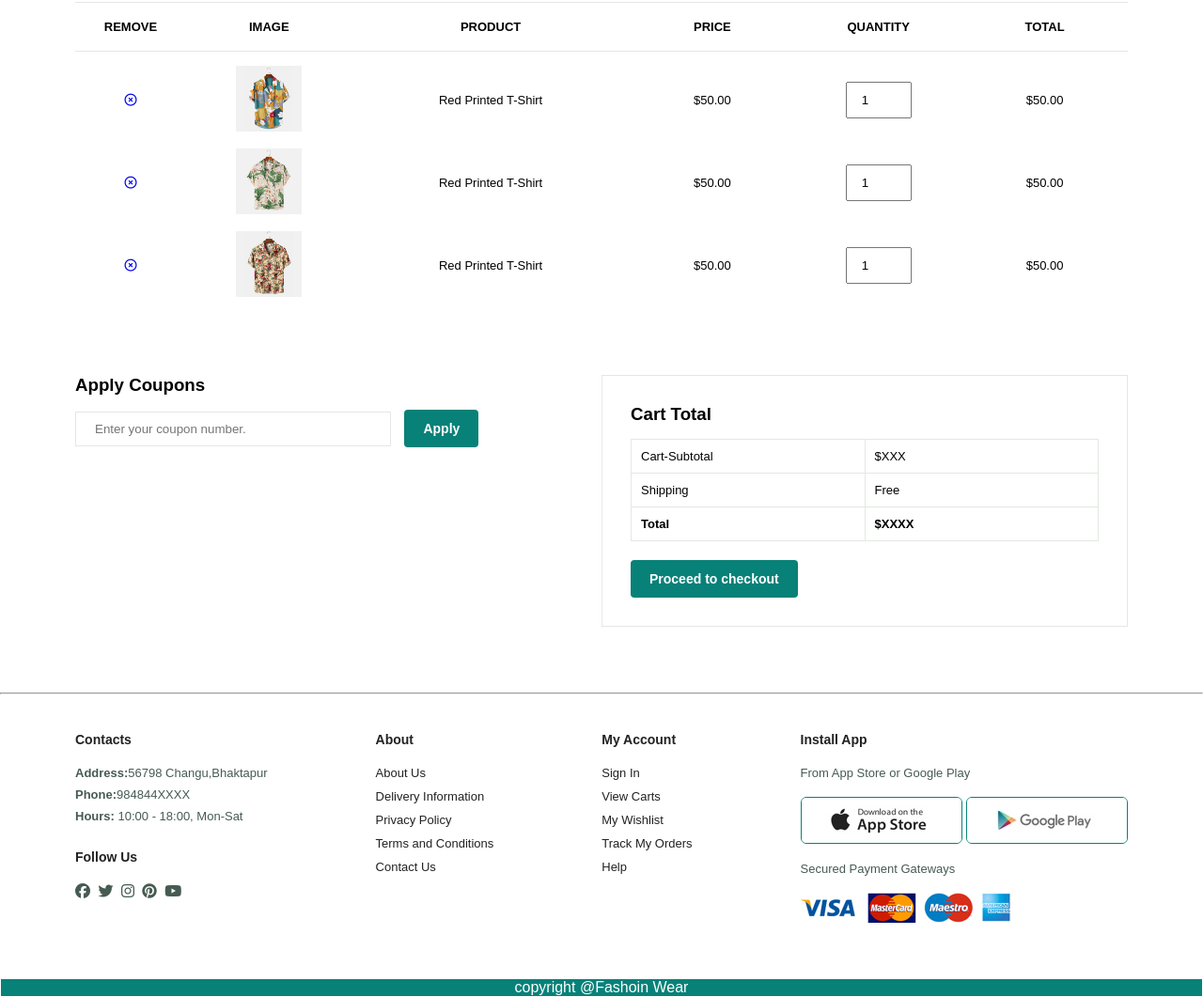
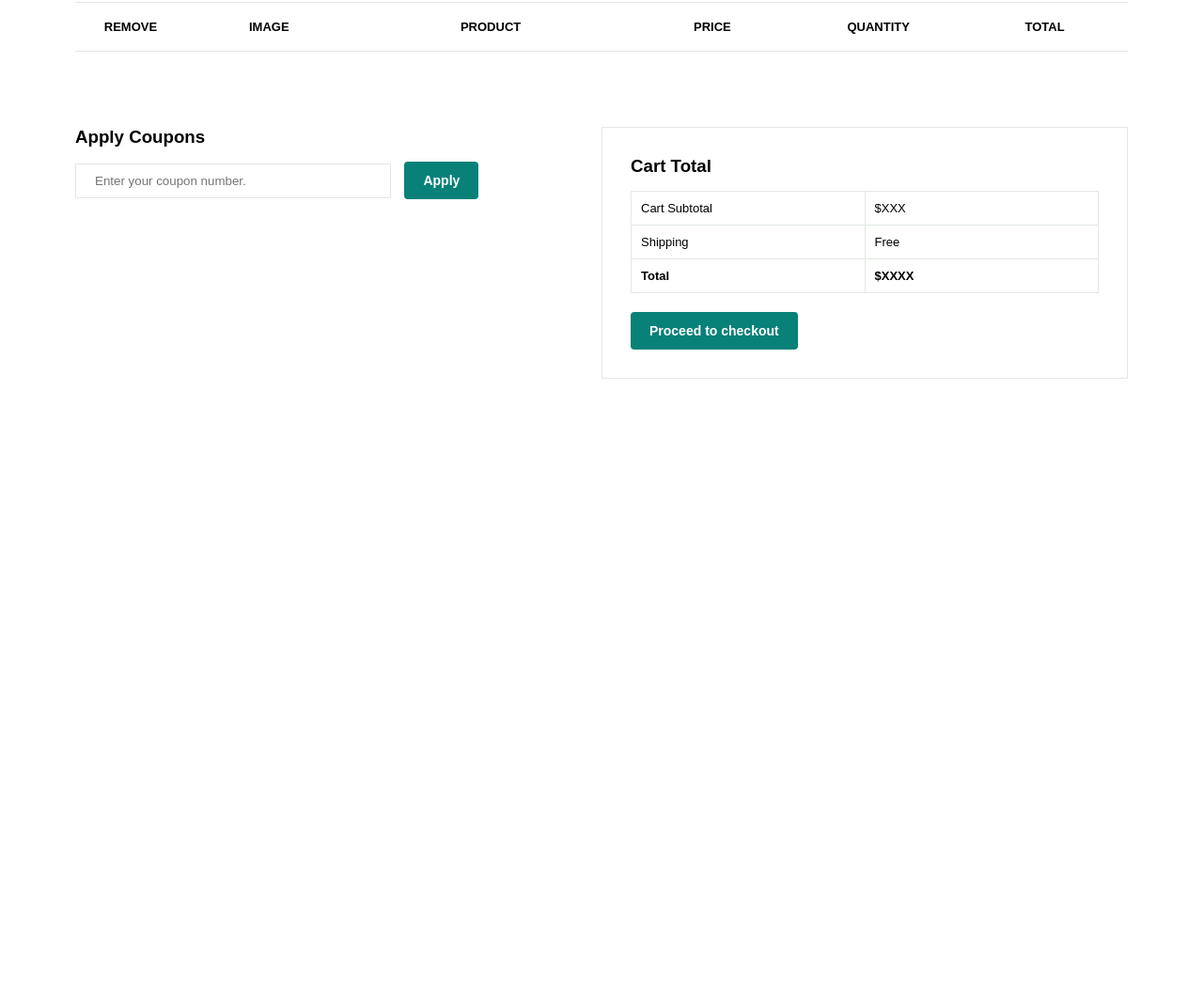
Before and after one commit to Mahessh01/Fashion-wear--ecommerce-website, a plain HTML site: page cart.html in a window 1280 px wide. Shown: the part 492-1553 px from the top of the page at 94% size. After the commit the page ends 965 px from the top, so only its background shows below. Drawn offline with Linux system fonts and the light colour scheme.

Commit message:
customized more

```diff
--- a/cart.html
+++ b/cart.html
@@ -4,7 +4,7 @@
 <head>
     <meta charset="UTF-8">
     <meta name="viewport" content="width=device-width, initial-scale=1.0">
-    <title>Fashion Wear</title>
+    <title>Fashion Wear - Cart</title>
 
     <link rel="stylesheet" href="https://cdnjs.cloudflare.com/ajax/libs/font-awesome/6.5.2/css/all.min.css">
     <link rel="stylesheet" href="style.css">
@@ -12,6 +12,7 @@
 
 <body>
 
+    <!-- ================= HEADER ================= -->
     <section id="header">
         <a href="index.html">
             <img src="img/logo1.png" class="logo" alt="Logo">
@@ -27,18 +28,21 @@
                 <li><a class="active" href="cart.html"><i class="fas fa-shopping-cart"></i></a></li>
             </ul>
         </div>
-
-        <div id="mobile">
-            <i id="bar" class="fas fa-outdent"></i>
-        </div>
     </section>
 
+
+    <!-- ================= PAGE HEADER ================= -->
     <section id="page-header">
         <h2>#Your Cart</h2>
         <p>Enjoy Shopping with coupons & up to 70% off!</p>
     </section>
+
+
+    <!-- ================= CART TABLE ================= -->
     <section id="cart" class="section-p1">
+
         <table width="100%">
+
             <thead>
                 <tr>
                     <td>Remove</td>
@@ -50,40 +54,17 @@
                 </tr>
             </thead>
 
-            <tbody>
-                <tr>
-                    <td><a href="#"><i class="far fa-times-circle"></i></a></td>
-                    <td><img src="img/products/f1.jpg" alt=""></td>
-                    <td>Red Printed T-Shirt</td>
-                    <td>$50.00</td>
-                    <td><input type="number" value="1"></td>
-                    <td>$50.00</td>
-                </tr>
-
-                <tr>
-                    <td><a href="#"><i class="far fa-times-circle"></i></a></td>
-                    <td><img src="img/products/f2.jpg" alt=""></td>
-                    <td>Red Printed T-Shirt</td>
-                    <td>$50.00</td>
-                    <td><input type="number" value="1"></td>
-                    <td>$50.00</td>
-                </tr>
-
-                <tr>
-                    <td><a href="#"><i class="far fa-times-circle"></i></a></td>
-                    <td><img src="img/products/f3.jpg" alt=""></td>
-                    <td>Red Printed T-Shirt</td>
-                    <td>$50.00</td>
-                    <td><input type="number" value="1"></td>
-                    <td>$50.00</td>
-                </tr>
-
-            </tbody>
+            <!-- IMPORTANT: dynamic cart loads here -->
+            <tbody id="cart-items"></tbody>
 
         </table>
+
     </section>
 
+
+    <!-- ================= SUBTOTAL ================= -->
     <section id="cart-add" class="section-p1">
+
         <div id="coupon">
             <h3>Apply Coupons</h3>
             <div>
@@ -91,11 +72,13 @@
                 <button class="normal">Apply</button>
             </div>
         </div>
+
         <div id="subtotal">
             <h3>Cart Total</h3>
+
             <table>
                 <tr>
-                    <td>Cart-Subtotal</td>
+                    <td>Cart Subtotal</td>
                     <td>$XXX</td>
                 </tr>
                 <tr>
@@ -107,68 +90,65 @@
                     <td><strong>$XXXX</strong></td>
                 </tr>
             </table>
+
             <button class="normal">Proceed to checkout</button>
         </div>
+
     </section>
 
 
+    <!-- ================= SCRIPTS ================= -->
+
+    <script src="script.js"></script>
+
+    <script>
+        // ================= CART RENDER =================
+
+        const cartItems = document.getElementById("cart-items");
+
+        let cart = JSON.parse(localStorage.getItem("cart")) || [];
+
+        function renderCart() {
+
+            cartItems.innerHTML = "";
+
+            cart.forEach((item, index) => {
+
+                cartItems.innerHTML += `
+                <tr>
+                    <td>
+                        <a href="#" onclick="removeItem(${index})">
+                            <i class="far fa-times-circle"></i>
+                        </a>
+                    </td>
+
+                    <td>
+                        <img src="${item.image}" width="60">
+                    </td>
+
+                    <td>${item.name}</td>
+
+                    <td>${item.price}</td>
+
+                    <td>
+                        <input type="number" value="${item.quantity}">
+                    </td>
+
+                    <td>${item.price}</td>
+                </tr>
+                `;
+            });
+        }
+
+        function removeItem(index) {
+            cart.splice(index, 1);
+            localStorage.setItem("cart", JSON.stringify(cart));
+            renderCart();
+        }
+
+        renderCart();
+    </script>
 
 </body>
-<hr>
-<footer class="section-p1">
-    <div class="col">
-        <h4>Contacts</h4>
-        <p><strong>Address:</strong>56798 Changu,Bhaktapur</p>
-        <p><strong>Phone:</strong>984844XXXX</p>
-        <p><strong>Hours:</strong> 10:00 - 18:00, Mon-Sat</p>
-        <div class="follow">
-            <h4>Follow Us</h4>
-            <div class="icon">
-                <i class="fab fa-facebook"></i>
-                <i class="fab fa-twitter"></i>
-                <i class="fab fa-instagram"></i>
-                <i class="fab fa-pinterest"></i>
-                <i class="fab fa-youtube"></i>
-            </div>
-        </div>
-    </div>
-
-
-
-    <div class="col">
-        <h4>About</h4>
-        <a href="#">About Us</a>
-        <a href="#">Delivery Information</a>
-        <a href="#">Privacy Policy</a>
-        <a href="#">Terms and Conditions</a>
-        <a href="#">Contact Us</a>
-    </div>
-
-
-
-    <div class="col">
-        <h4>My Account</h4>
-        <a href="#">Sign In</a>
-        <a href="#">View Carts</a>
-        <a href="#">My Wishlist</a>
-        <a href="#">Track My Orders</a>
-        <a href="#">Help</a>
-    </div>
-
-
-
-    <div class="col-install">
-        <h4>Install App</h4>
-        <p>From App Store or Google Play</p>
-        <div class="row">
-            <img src="img/pay/app.jpg">
-            <img src="img/pay/play.jpg">
-        </div>
-        <p>Secured Payment Gateways</p>
-        <img src="img/pay/pay.png">
-    </div>
-</footer>
-<div class="copy">copyright @Fashoin Wear</div>
-
 
 </html>
```
